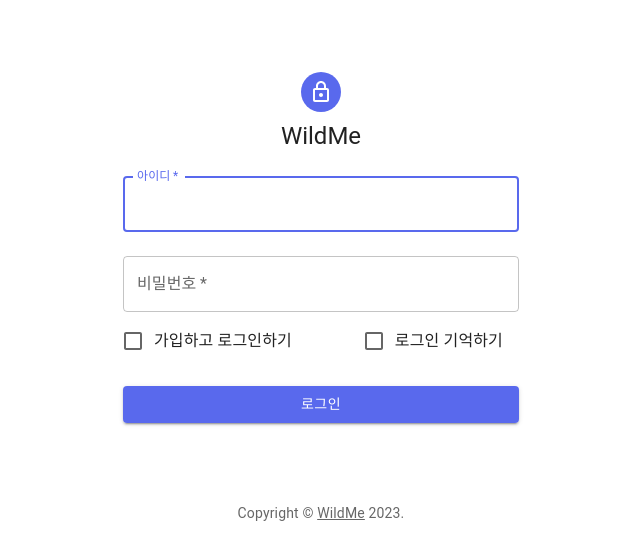
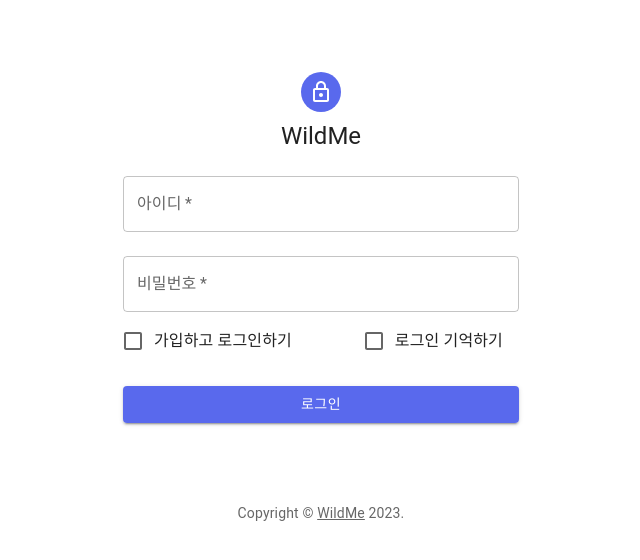
Before and after one commit to FloweryK/WildMe, a React (Create React App) app in the folder frontend/: page / in a window 1280 px wide. Shown: the top 560 px of the page, without its empty margins (319-959 px from the left). Built offline with nearby package versions, Linux system fonts and the light colour scheme; no server answers.

Commit message:
[refactor] changed all screens to use Container

```diff
--- a/frontend/src/screens/ChatScreen/index.tsx
+++ b/frontend/src/screens/ChatScreen/index.tsx
@@ -75,8 +75,8 @@ const ChatScreen = () => {
   }, [chatMsgs]);
 
   return (
-    <StyledChatScreen>
-      <Container component="main" maxWidth="xs">
+    <Container maxWidth="xs">
+      <StyledChatScreen>
         <Header />
         <Box className="chat" ref={messagesRef}>
           {chatMsgs?.map(({ avatar, side, messages }, i) => (
@@ -100,8 +100,8 @@ const ChatScreen = () => {
             },
           }}
         />
-      </Container>
-    </StyledChatScreen>
+      </StyledChatScreen>
+    </Container>
   );
 };
 
--- a/frontend/src/screens/LoginScreen/index.tsx
+++ b/frontend/src/screens/LoginScreen/index.tsx
@@ -126,7 +126,7 @@ const LoginScreen = () => {
   }, [tokenStore.accessToken]);
 
   return (
-    <Container component="main" maxWidth="xs">
+    <Container maxWidth="xs">
       <Box
         sx={{
           marginTop: 8,
@@ -144,7 +144,6 @@ const LoginScreen = () => {
               label="아이디"
               required
               fullWidth
-              autoFocus
               autoComplete="name"
               error={authStore.isNameError}
               margin="normal"
--- a/frontend/src/screens/PersonalScreen/index.tsx
+++ b/frontend/src/screens/PersonalScreen/index.tsx
@@ -86,7 +86,7 @@ const PersonalScreen = () => {
   };
 
   return (
-    <Container component="main" maxWidth="xs">
+    <Container maxWidth="xs">
       <Header onRefresh={handleRefreshSchedule} />
       <ReserveFormDialog
         open={isOpenDialog}
--- a/frontend/src/screens/index.tsx
+++ b/frontend/src/screens/index.tsx
@@ -1,4 +1,5 @@
 import { BrowserRouter, Route, Routes } from "react-router-dom";
+import { Container } from "@mui/material";
 import { AuthProvider, AuthWrapper } from "common/auth";
 import LoginScreen from "./LoginScreen";
 import PersonalScreen from "./PersonalScreen";
@@ -7,6 +8,7 @@ import ChatScreen from "./ChatScreen";
 const Screens = () => {
   return (
     <AuthProvider>
+      <Container sx={{ height: "100vh" }}>
         <BrowserRouter>
           <Routes>
             <Route path="/" element={<LoginScreen />} />
@@ -16,6 +18,7 @@ const Screens = () => {
             </Route>
           </Routes>
         </BrowserRouter>
+      </Container>
     </AuthProvider>
   );
 };
```
Lines whose indentation alone changed are shown as unchanged.
